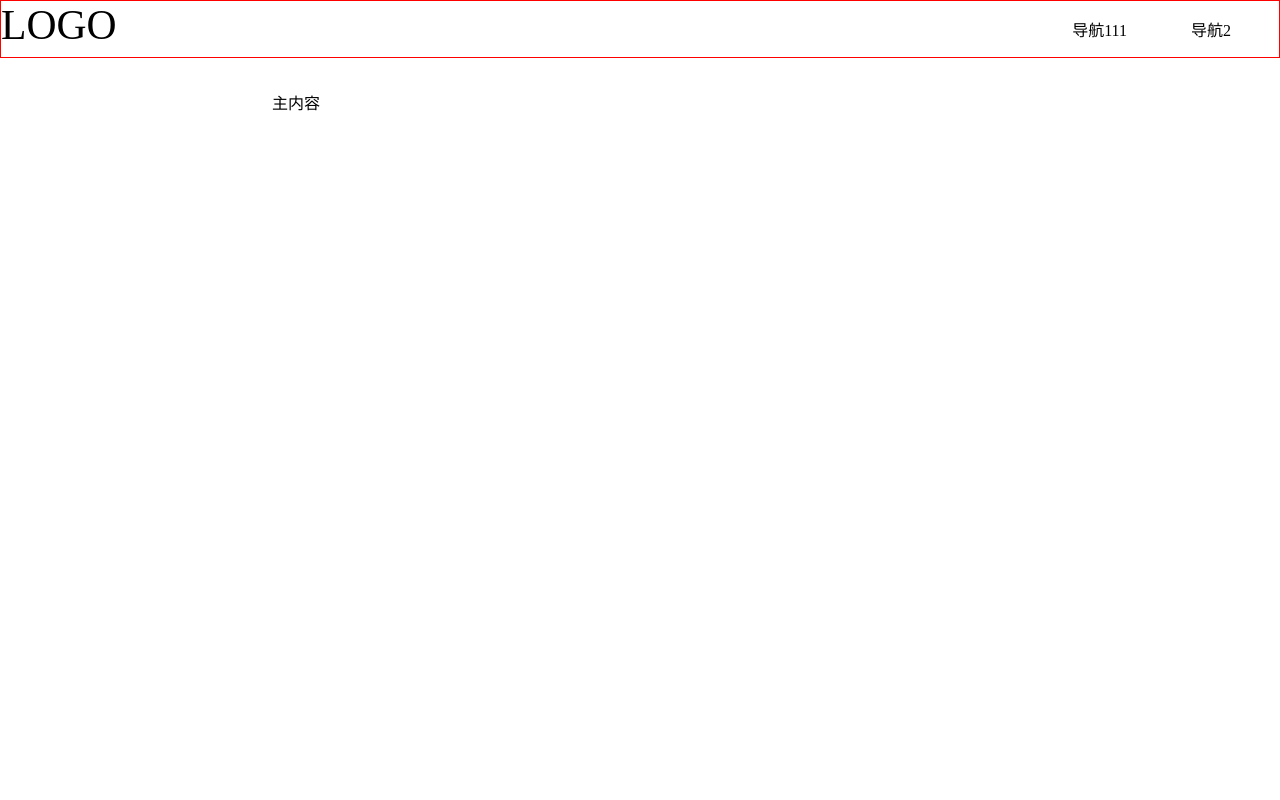
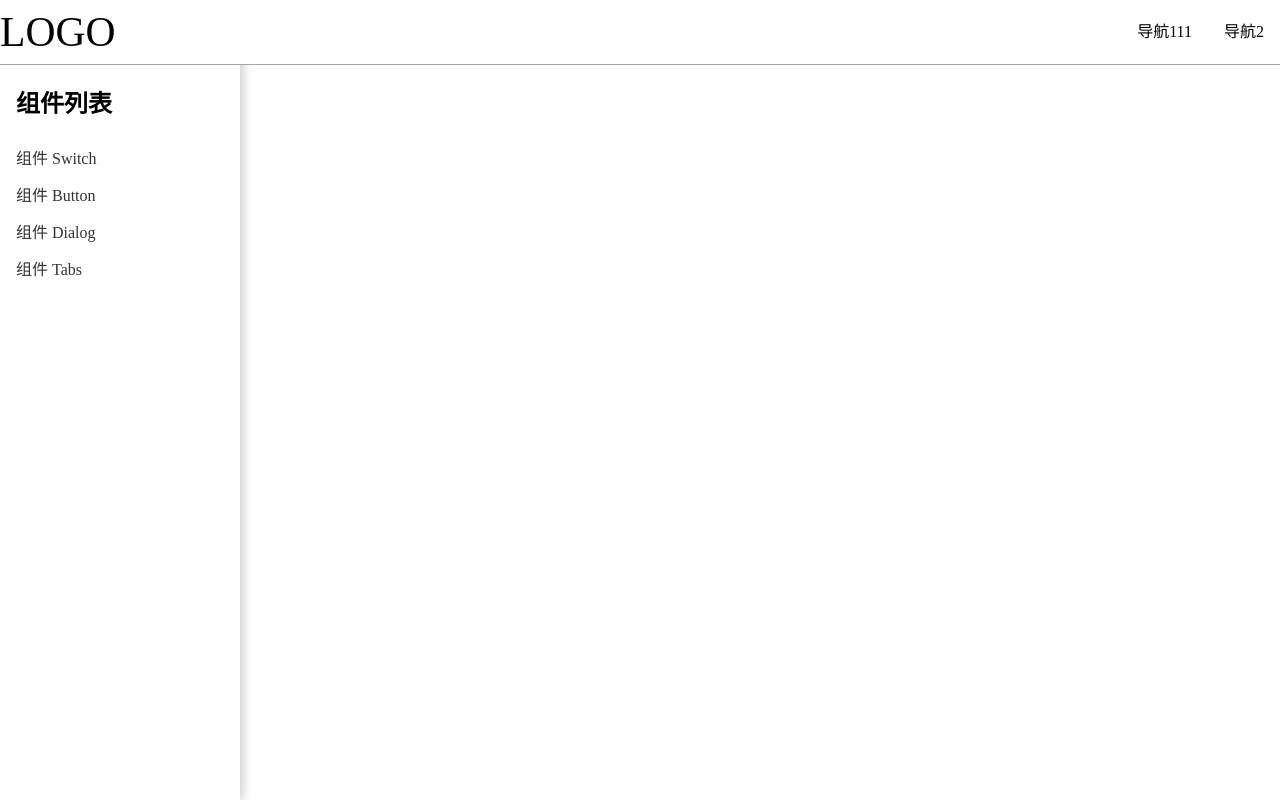
Before and after one commit to lookguy/holpflyUI, a Vue app in the folder hopefly/: page /#/doc in a window 1280 px wide. Built offline with nearby package versions, Linux system fonts and the light colour scheme.

Commit message:
基本调好首页官网

```diff
--- a/hopefly/src/App.vue
+++ b/hopefly/src/App.vue
@@ -4,11 +4,20 @@
 
 <script lang="ts">
 import { provide, ref } from "vue";
+import router from "./router";
+
 export default {
   name: "App",
   setup() {
-    const menuVisible = ref(false);
+    const width = document.documentElement.clientWidth;
+    const menuVisible = ref(width <= 750 ? false : true);
     provide("menuVisible", menuVisible);
+
+    router.beforeEach(() => {
+      if (width <= 750) {
+        menuVisible.value = false;
+      }
+    });
   },
 };
 </script>
--- a/hopefly/src/components/Topnav.vue
+++ b/hopefly/src/components/Topnav.vue
@@ -1,6 +1,7 @@
 <template>
   <div class="topNav">
-    <div class="logo" @click="toggleMenu">LOGO</div>
+    <span class="menu-icon" @click="toggleMenu">展开</span>
+    <div class="logo">LOGO</div>
     <ul class="menu">
       <li>导航111</li>
       <li>导航2</li>
@@ -23,14 +24,18 @@ export default {
 
 <style lang="scss" scoped>
 .topNav {
-  border: 1px solid red;
   display: grid;
-  grid-template-rows: auto;
-  grid-template-columns: 300px auto;
-  min-height: 3rem;
+  grid-template-rows: 4rem;
+  grid-template-columns: 15em auto;
+  height: 4rem;
+  line-height: 4rem;
   position: relative;
   z-index: 11;
   background: white;
+  border-bottom: 1px solid rgb(165, 165, 165);
+  .menu-icon {
+    display: none;
+  }
   .logo {
     font-size: 2.6rem;
   }
@@ -38,9 +43,27 @@ export default {
     display: flex;
     justify-content: flex-end;
     box-sizing: border-box;
-    padding: 0 1rem;
-    > * {
-      padding: 0 2rem;
+    >li{
+      padding: 0 1em;
+    }
+  }
+  @media screen and (max-width: 750px) {
+    display: flex;
+    box-sizing: border-box;
+    position: relative;
+    .menu-icon {
+      display: inline-block;
+      position: absolute;
+      left: 1em;
+      top: 50%;
+      transform: translateY(-50%);
+    }
+    .logo {
+      border: 1px solid;
+      margin: 0 auto;
+    }
+    .menu {
+      display: none;
     }
   }
 }
--- a/hopefly/src/index.scss
+++ b/hopefly/src/index.scss
@@ -8,4 +8,5 @@ ul,
 ol {
   list-style: none;
   padding: 0;
+  margin: 0;
 }
--- a/hopefly/src/main.ts
+++ b/hopefly/src/main.ts
@@ -1,22 +1,8 @@
 import { createApp } from 'vue'
 import App from './App.vue'
 import './index.scss'
-import Home from "./views/home.vue"
-import Doc from "./views/Doc.vue"
+import router from "./router"
 
-import { createWebHashHistory, createRouter } from "vue-router"
-
-const history = createWebHashHistory()
-const router = createRouter({
-  history,
-  routes: [{
-    path: '/',
-    component: Home
-  }, {
-    path: "/doc",
-    component: Doc
-  }]
-})
 
 
 createApp(App).use(router).mount('#app')
--- /dev/null
+++ b/hopefly/src/router.ts
@@ -0,0 +1,35 @@
+
+import Home from "./views/home.vue"
+import Doc from "./views/Doc.vue"
+import Switch from "./views/switch.vue"
+import Button from "./views/button.vue"
+import Dialog from "./views/dialog.vue"
+import Tabs from "./views/tabs.vue"
+import { createWebHashHistory, createRouter } from "vue-router"
+
+const history = createWebHashHistory()
+const router = createRouter({
+  history,
+  routes: [{
+    path: '/',
+    component: Home
+  }, {
+    path: "/doc",
+    component: Doc,
+    children: [{
+      path: "switch-doc",
+      component: Switch
+    }, {
+      path: "button-doc",
+      component: Button
+    }, {
+      path: "dialog-doc",
+      component: Dialog
+    }, {
+      path: "tabs-doc",
+      component: Tabs
+    },]
+  }]
+})
+
+export default router
--- a/hopefly/src/views/Doc.vue
+++ b/hopefly/src/views/Doc.vue
@@ -4,14 +4,22 @@
     <div class="content">
       <aside v-if="menuVisible">
         <h2>组件列表</h2>
-        <ol>
-          <li>组件 Switch</li>
-          <li>组件 Button</li>
-          <li>组件 Dialog</li>
-          <li>组件 Tabs</li>
+        <ol class="doc-list">
+          <li>
+            <router-link to="/doc/switch-doc">组件 Switch</router-link>
+          </li>
+          <li>
+            <router-link to="/doc/button-doc">组件 Button</router-link>
+          </li>
+          <li>
+            <router-link to="/doc/dialog-doc">组件 Dialog</router-link>
+          </li>
+          <li><router-link to="/doc/tabs-doc">组件 Tabs</router-link></li>
         </ol>
       </aside>
-      <main>主内容</main>
+      <main>
+        <router-view />
+      </main>
     </div>
   </div>
 </template>
@@ -31,16 +39,38 @@ export default {
 <style lang="scss" scoped>
 .content {
   aside {
-    background: hotpink;
     width: 15rem;
     position: fixed;
     top: 0;
     left: 0;
-    padding-top: 4em;
+    height: 100vh;
+    padding: 4em 1em 1em 1em;
+    overflow-y: scroll;
+    box-sizing: border-box;
+    box-shadow: 3px 0 10px 0 #cdcdcd;
+    .doc-list {
+      li {
+        padding: 0.4em 0;
+        box-sizing: border-box;
+        white-space: nowrap;
+        overflow: hidden;
+        text-overflow: ellipsis;
+        > * {
+          text-decoration: none;
+          color: #333;
+        }
+      }
+    }
   }
   main {
+    padding: 1em 2em;
     margin-left: 15rem;
-    padding: 2em;
+  }
+  @media screen and (max-width: 750px) {
+    main {
+      margin-left: 0;
+      padding: 1em;
+    }
   }
 }
 </style>
--- /dev/null
+++ b/hopefly/src/views/button.vue
@@ -0,0 +1,3 @@
+<template>
+  <h1>BUTTON</h1>
+</template>
--- /dev/null
+++ b/hopefly/src/views/dialog.vue
@@ -0,0 +1,3 @@
+<template>
+  <h1>DIALOG</h1>
+</template>
--- /dev/null
+++ b/hopefly/src/views/switch.vue
@@ -0,0 +1,3 @@
+<template>
+  <h1>SWITCH</h1>
+</template>
--- /dev/null
+++ b/hopefly/src/views/tabs.vue
@@ -0,0 +1,3 @@
+<template>
+  <h1>TABS</h1>
+</template>
```
